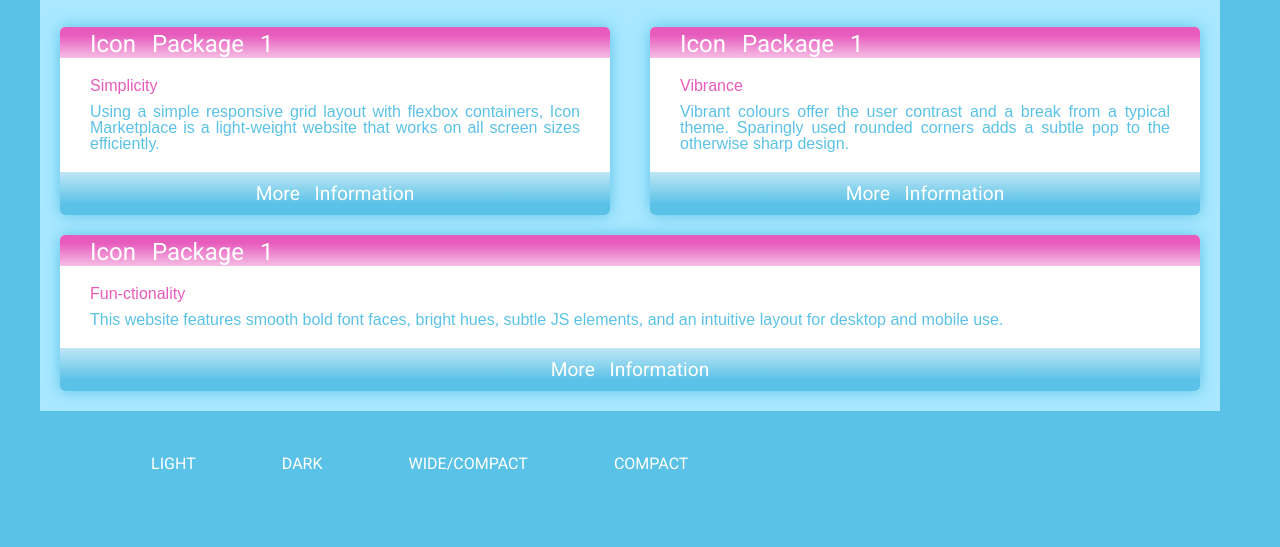
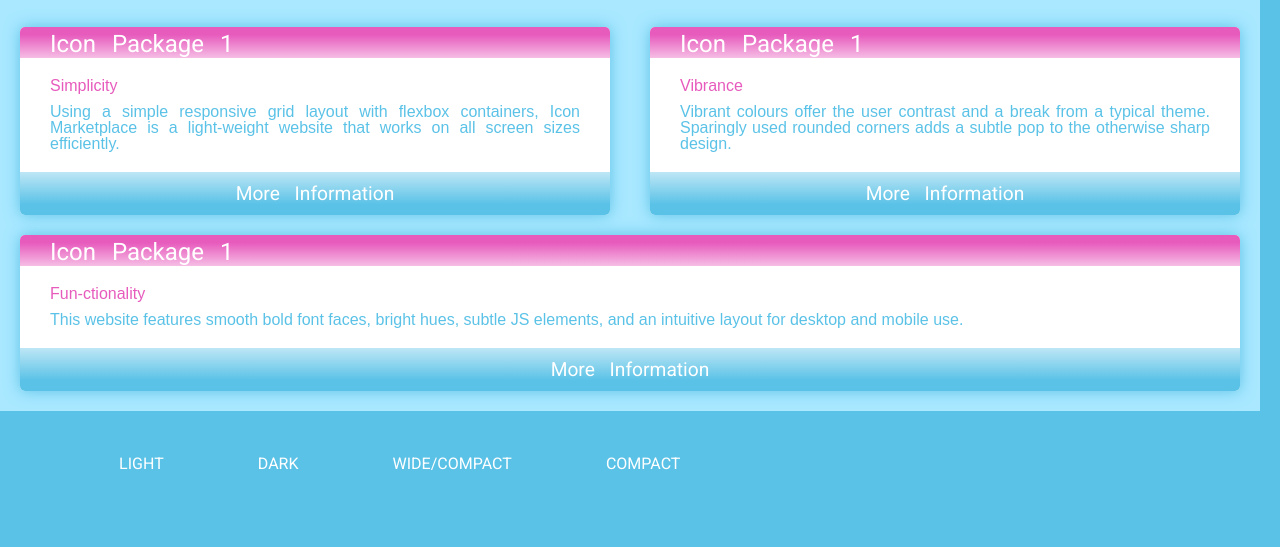
Before and after one commit to omar-coming/dipierdomenico_spencer_icon_marketplace, a plain HTML site: page index.html in a window 1280 px wide. Shown: the part 325-872 px from the top of the page. Drawn offline with Linux system fonts and the light colour scheme; a web font is replaced by a local one.

Commit message:
broke grid

```diff
--- a/css/main.css
+++ b/css/main.css
@@ -9,6 +9,7 @@
 body{
     background: var(--color1);
 }
+
 
 ::-moz-selection { /* Code for Firefox */
     color: var(--color2);
@@ -456,10 +457,9 @@ z-index:1;
     'main main main main main main'
     'footer footer footer social social social';
   grid-gap: 10px;
-  max-width:1200px;
-  padding:20px;
-  padding-top:0px;
-  margin: auto;
+  padding:0px;
+  margin:auto;
+  box-sizing:border-box;
 }
 
 #gutter{
```
